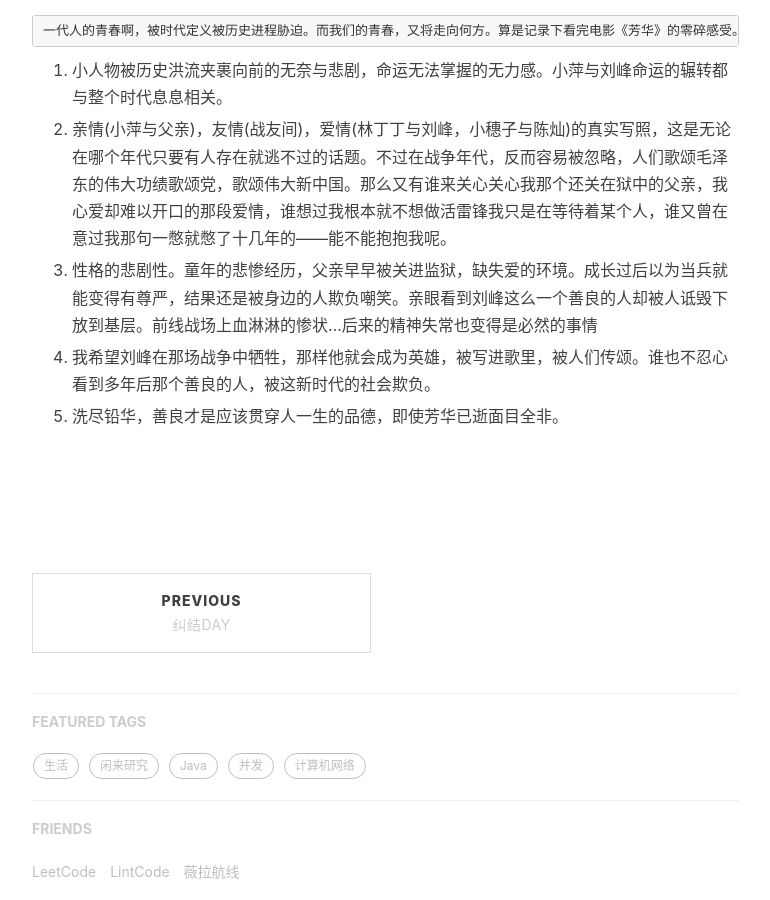
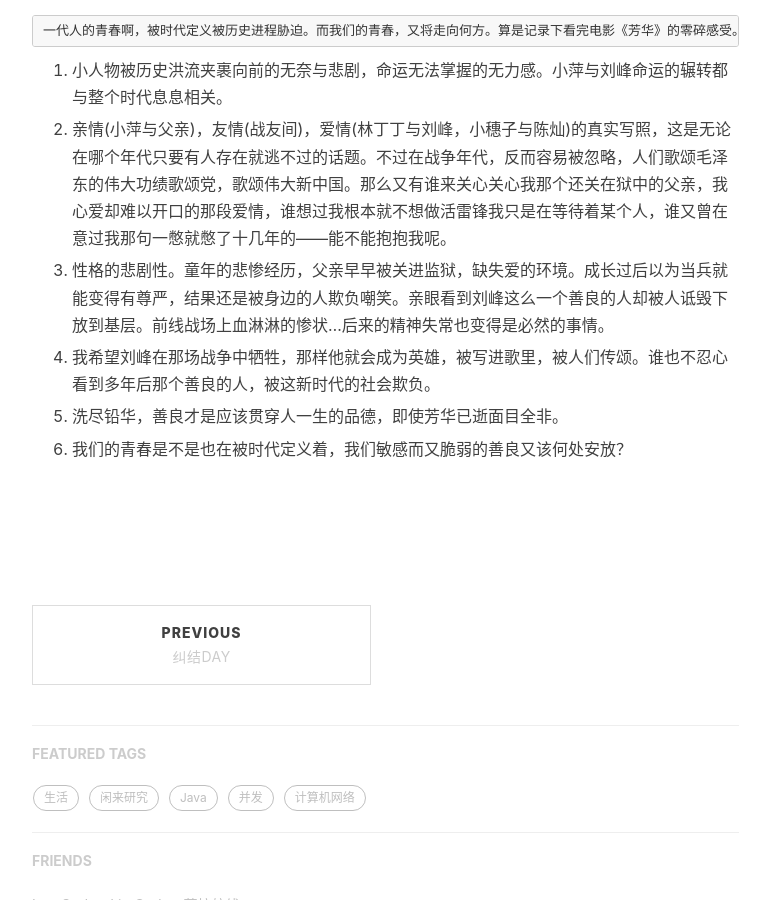
Before and after one commit to kanonjz/kanonjz.github.io, a Jekyll site: the page built from _posts/2017-12-26-youth.md, in a window 1280 px wide and 900 px high, scrolled down 462 px. Shown: the whole window, without its empty margins (233-1003 px from the left). Built offline with Jekyll 4.4.1, drawn with Linux system fonts in a browser that asks for light colours; nearby versions of some CDN libraries; comment, search, counter and statistics services are not loaded.

Commit message:
Update 2017-12-26-youth.md

```diff
--- a/_posts/2017-12-26-youth.md
+++ b/_posts/2017-12-26-youth.md
@@ -17,9 +17,11 @@ tags:
 
 2. 亲情(小萍与父亲)，友情(战友间)，爱情(林丁丁与刘峰，小穗子与陈灿)的真实写照，这是无论在哪个年代只要有人存在就逃不过的话题。不过在战争年代，反而容易被忽略，人们歌颂毛泽东的伟大功绩歌颂党，歌颂伟大新中国。那么又有谁来关心关心我那个还关在狱中的父亲，我心爱却难以开口的那段爱情，谁想过我根本就不想做活雷锋我只是在等待着某个人，谁又曾在意过我那句一憋就憋了十几年的——能不能抱抱我呢。
 
-3. 性格的悲剧性。童年的悲惨经历，父亲早早被关进监狱，缺失爱的环境。成长过后以为当兵就能变得有尊严，结果还是被身边的人欺负嘲笑。亲眼看到刘峰这么一个善良的人却被人诋毁下放到基层。前线战场上血淋淋的惨状…后来的精神失常也变得是必然的事情
+3. 性格的悲剧性。童年的悲惨经历，父亲早早被关进监狱，缺失爱的环境。成长过后以为当兵就能变得有尊严，结果还是被身边的人欺负嘲笑。亲眼看到刘峰这么一个善良的人却被人诋毁下放到基层。前线战场上血淋淋的惨状…后来的精神失常也变得是必然的事情。
 
 4. 我希望刘峰在那场战争中牺牲，那样他就会成为英雄，被写进歌里，被人们传颂。谁也不忍心看到多年后那个善良的人，被这新时代的社会欺负。
 
 5. 洗尽铅华，善良才是应该贯穿人一生的品德，即使芳华已逝面目全非。
+
+6. 我们的青春是不是也在被时代定义着，我们敏感而又脆弱的善良又该何处安放？
 <br><br><br><br>
```
